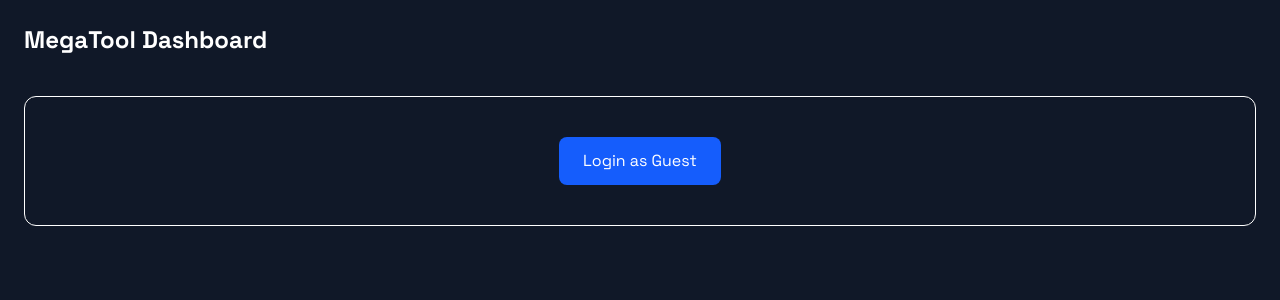
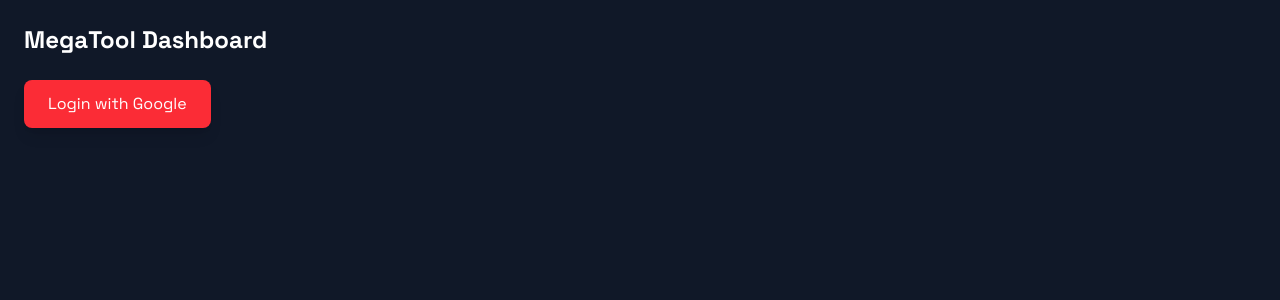
Before and after one commit to Dhairya206/megatoolsite, a React (Vite) app: page / in a window 1280 px wide. Shown: the top 300 px of the page. Built offline with nearby package versions, Linux system fonts and the light colour scheme.

Commit message:
Add Google Auth functionality

```diff
--- a/src/components/AuthContext.tsx
+++ b/src/components/AuthContext.tsx
@@ -1,46 +1,29 @@
-import React, { createContext, useContext, useState, useEffect } from 'react';
+import React, { createContext, useContext, useState } from 'react';
+import { getAuth, signInWithPopup, GoogleAuthProvider, signOut } from 'firebase/auth';
 
-// Auth context ka structure define kar rahe hain
 const AuthContext = createContext<any>(null);
 
 export const AuthProvider = ({ children }: { children: React.ReactNode }) => {
   const [user, setUser] = useState<any>(null);
-  const [loading, setLoading] = useState(true);
+  const auth = getAuth();
+  const provider = new GoogleAuthProvider();
 
-  // App load hote hi loading khatam kar do
-  useEffect(() => {
-    setLoading(false);
-  }, []);
-
-  // Simple Guest Login (No Firebase, No 2FA required)
-  const loginAsGuest = () => {
-    setUser({ name: "Guest User", email: "guest@megatool.com", isGuest: true });
+  const loginWithGoogle = async () => {
+    try {
+      const result = await signInWithPopup(auth, provider);
+      setUser(result.user);
+    } catch (error) {
+      console.error("Login failed", error);
+    }
   };
 
-  // Google login ko dummy bana diya hai kyunki 2FA nahi chahiye
-  const loginWithGoogle = () => {
-    console.log("Google Login clicked - Skipping 2FA and using Guest login instead.");
-    loginAsGuest();
-  };
-
-  const logout = () => {
-    setUser(null);
-  };
-
-  const value = {
-    user,
-    loading,
-    loginWithGoogle,
-    loginAsGuest,
-    logout
-  };
+  const logout = () => signOut(auth).then(() => setUser(null));
 
   return (
-    <AuthContext.Provider value={value}>
-      {!loading && children}
+    <AuthContext.Provider value={{ user, loginWithGoogle, logout }}>
+      {children}
     </AuthContext.Provider>
   );
 };
 
-// Hook taaki dusre components mein use kar sako
 export const useAuth = () => useContext(AuthContext);
--- a/src/components/ToolGrid.tsx
+++ b/src/components/ToolGrid.tsx
@@ -1,23 +1,23 @@
-import React, { useState } from 'react';
+import React from 'react';
 import { useAuth } from './AuthContext';
 
 export const ToolGrid: React.FC<{darkMode: boolean, setDarkMode: (v: boolean) => void}> = ({ darkMode, setDarkMode }) => {
-  const { user, loginAsGuest, logout } = useAuth();
+  const { user, loginWithGoogle, logout } = useAuth();
+
   return (
     <div className={darkMode ? 'bg-gray-900 text-white min-h-screen p-6' : 'bg-gray-50 text-black min-h-screen p-6'}>
-      <h1 className="text-2xl font-bold">MegaTool Dashboard</h1>
-      <div className="mt-10 text-center p-10 border rounded-xl">
+      <h1 className="text-2xl font-bold mb-6">MegaTool Dashboard</h1>
+
       {!user ? (
-          <button onClick={loginAsGuest} className="bg-blue-600 text-white px-6 py-3 rounded-lg">
-            Login as Guest
+        <button onClick={loginWithGoogle} className="bg-red-500 text-white px-6 py-3 rounded-lg shadow-lg">
+          Login with Google
         </button>
       ) : (
         <div>
-            <p>Welcome, User!</p>
-            <button onClick={logout} className="text-red-500 mt-4">Logout</button>
+          <p className="mb-4">Welcome, {user.displayName}!</p>
+          <button onClick={logout} className="text-red-500 underline">Logout</button>
         </div>
       )}
     </div>
-    </div>
   );
 };
```
Lines whose indentation alone changed are shown as unchanged.
